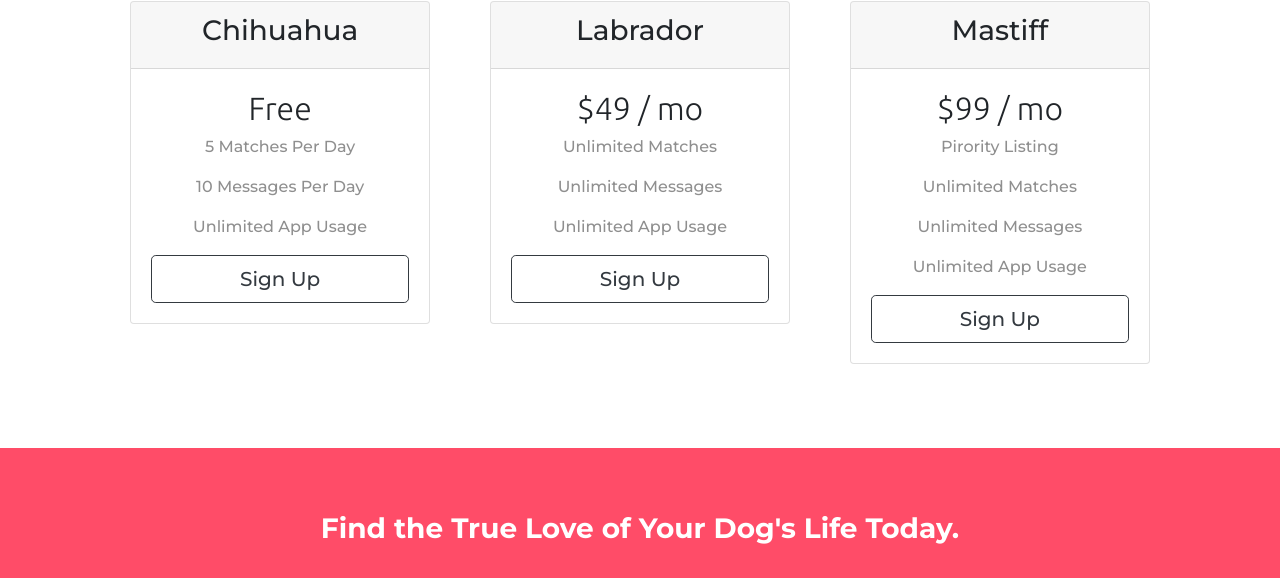
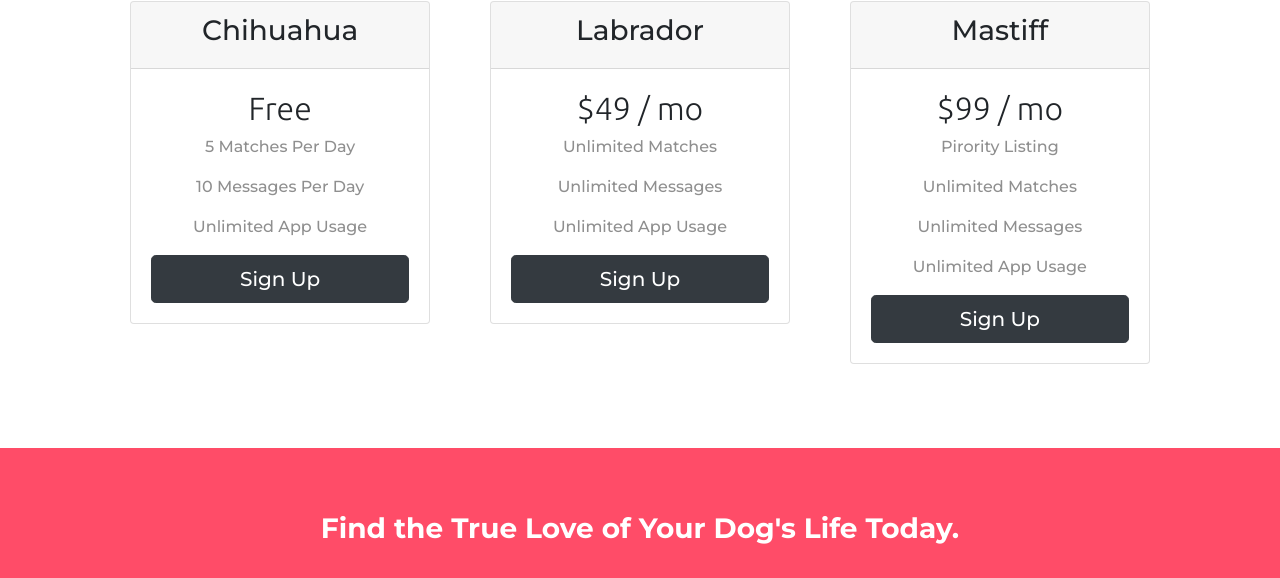
Before and after one commit to manav-sh/tindog, a plain HTML site: page index.html in a window 1280 px wide. Shown: the part 1718-2296 px from the top of the page. Drawn offline with nearby package versions, Linux system fonts and the light colour scheme.

Commit message:
Pricing button style changed
Pricing button style changed to btn-dark

```diff
--- a/index.html
+++ b/index.html
@@ -161,7 +161,7 @@
             <p>5 Matches Per Day</p>
             <p>10 Messages Per Day</p>
             <p>Unlimited App Usage</p>
-            <button type="button" class="btn btn-lg btn-block btn-outline-dark">Sign Up</button>
+            <button type="button" class="btn btn-lg btn-block btn-dark">Sign Up</button>
           </div>
         </div>
       </div>
@@ -176,7 +176,7 @@
             <p>Unlimited Matches</p>
             <p>Unlimited Messages</p>
             <p>Unlimited App Usage</p>
-            <button type="button" class="btn btn-lg btn-block btn-outline-dark">Sign Up</button>
+            <button type="button" class="btn btn-lg btn-block btn-dark">Sign Up</button>
           </div>
         </div>
       </div>
@@ -192,7 +192,7 @@
             <p>Unlimited Matches</p>
             <p>Unlimited Messages</p>
             <p>Unlimited App Usage</p>
-            <button type="button" class="btn btn-lg btn-block btn-outline-dark">Sign Up</button>
+            <button type="button" class="btn btn-lg btn-block btn-dark">Sign Up</button>
           </div>
         </div>
       </div>
```
